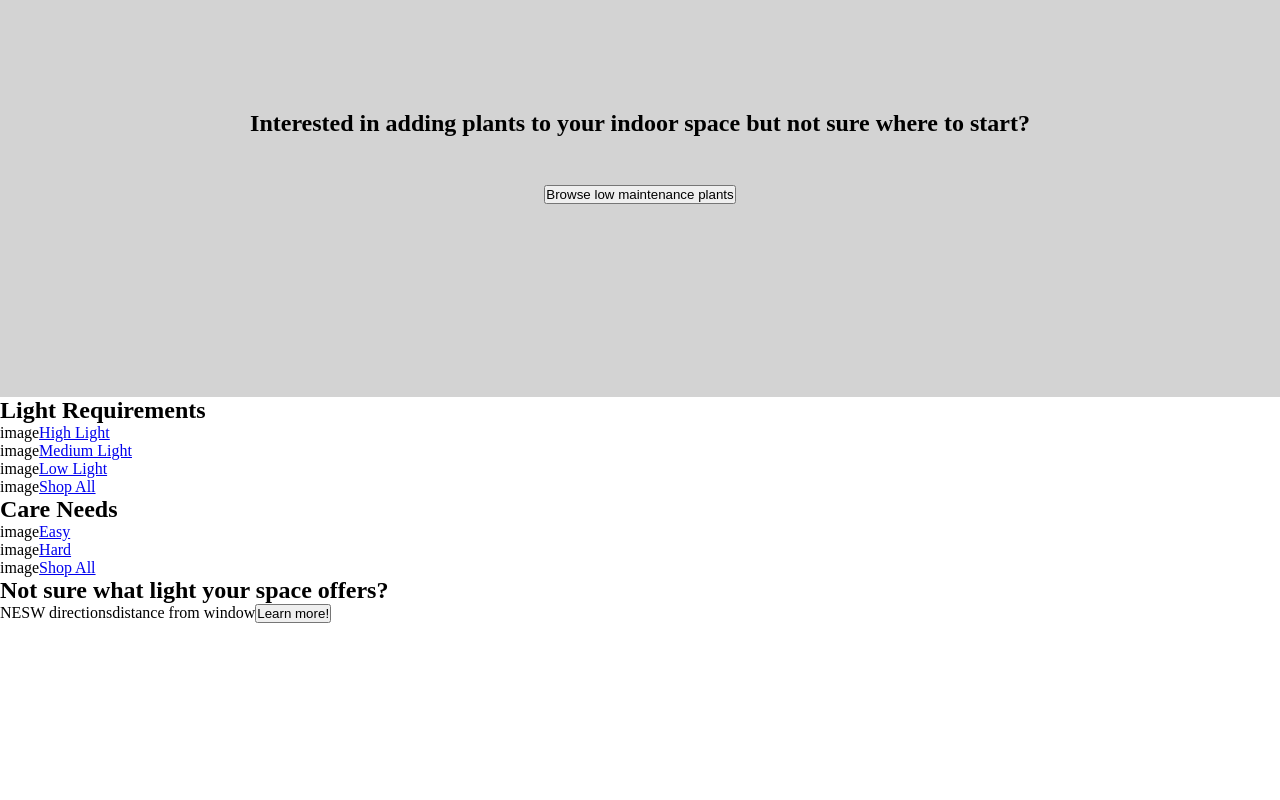
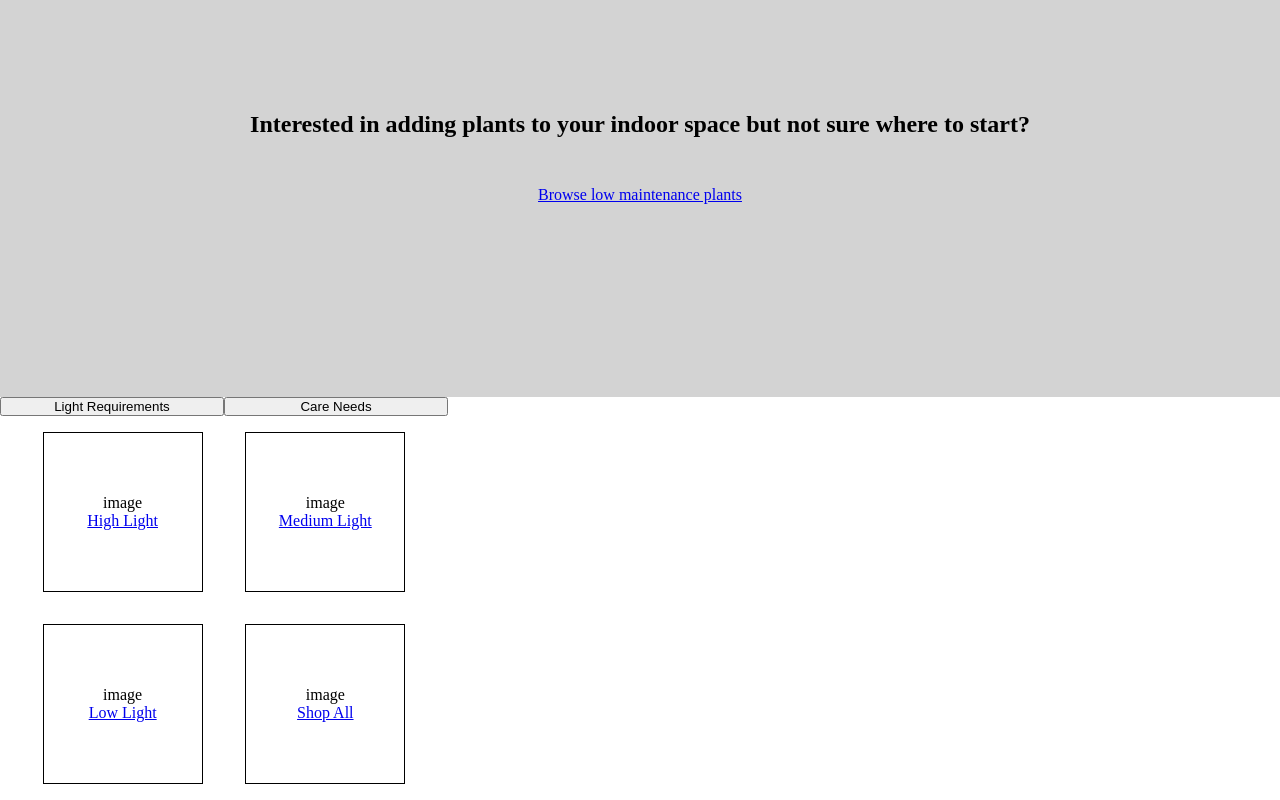
Before and after one commit to jennstirpe/ecommerce-exmpl, a React (Vite) app: page / in a window 1280 px wide. Shown: the part 297-1097 px from the top of the page. Before the commit the page ends 920 px from the top, so only its background shows below. Built offline with nearby package versions, Linux system fonts and the light colour scheme.

Commit message:
Added category section with basic content and structure

```diff
--- a/src/App.jsx
+++ b/src/App.jsx
@@ -1,7 +1,8 @@
 import GlobalStyles from "./components/Global";
 import Header from "./components/header/Header";
 import Banner from "./components/main/Banner";
-import { Link } from "react-router-dom";
+import Categories from "./components/main/Categories";
+
 
 function App() {
 
@@ -12,58 +13,12 @@ function App() {
 
       <main>
         <Banner />
+        <Categories />
       </main>
 
 
 
-      <section className="categories light">
-        <div>
-          <h2>Light Requirements</h2>
-          <div>
-            image
-            <Link className="nav-link" to="/">High Light</Link>
-          </div>
-          <div>
-            image
-            <Link className="nav-link" to="/">Medium Light</Link>
-          </div>
-          <div>
-            image
-            <Link className="nav-link" to="/">Low Light</Link>
-          </div>
-          <div>
-            image
-            <Link className="nav-link" to="/">Shop All</Link>
-          </div>
-        </div>
 
-        <div>
-          <h2>Care Needs</h2>
-          <div>
-            image
-            <Link className="nav-link" to="/">Easy</Link>
-          </div>
-          <div>
-            image
-            <Link className="nav-link" to="/">Hard</Link>
-          </div>
-          <div>
-            image
-            <Link className="nav-link" to="/">Shop All</Link>
-          </div>
-        </div>
-      </section>
-
-
-      <section className="featured">
-        <h2>Not sure what light your space offers?</h2>
-        <span>NESW directions</span><span>distance from window</span>
-        <button>Learn more!</button>
-      </section>
-
-      <section className="categories care">
-
-      </section>
     </>
   )
 }
--- a/src/components/main/Banner.jsx
+++ b/src/components/main/Banner.jsx
@@ -1,10 +1,11 @@
-import { StyledBanner } from "./styled/Banner.styled"
+import { StyledBanner } from "./styled/Banner.styled";
+import { Link } from "react-router-dom";
 
 export default function Banner() {
   return (
     <StyledBanner>
         <h2 className="banner-headline">Interested in adding plants to your indoor space but not sure where to start?</h2>
-        <button className="banner-link">Browse low maintenance plants</button>
+        <Link className="banner-link" to="/">Browse low maintenance plants</Link>
     </StyledBanner>
   )
 }
--- /dev/null
+++ b/src/components/main/Categories.jsx
@@ -0,0 +1,60 @@
+import { useState } from "react";
+import { StyledCategories } from "./styled/Categories.styled";
+import { Link } from "react-router-dom";
+
+export default function Categories() {
+  const [category, setCategory] = useState("light");
+
+  return (
+    <StyledCategories>
+      <div className="category-btns">
+        <button onClick={() => setCategory("light")} className="category-btn">Light Requirements</button>
+        <button onClick={() => setCategory("care")} className="category-btn">Care Needs</button>
+      </div>
+
+      {
+        category === "light" ? (
+          <div className="category">
+            <div className="category-option">
+              image
+              <Link className="nav-link" to="/">High Light</Link>
+            </div>
+            <div className="category-option">
+              image
+              <Link className="nav-link" to="/">Medium Light</Link>
+            </div>
+            <div className="category-option">
+              image
+              <Link className="nav-link" to="/">Low Light</Link>
+            </div>
+            <div className="category-option">
+              image
+              <Link className="nav-link" to="/">Shop All</Link>
+            </div>
+          </div>
+        ) : null
+      }
+
+      {
+        category === "care" ? (
+          <div className="category">
+            <div className="category-option">
+              image
+              <Link className="nav-link" to="/">Easy</Link>
+            </div>
+            <div className="category-option">
+              image
+              <Link className="nav-link" to="/">Hard</Link>
+            </div>
+            <div className="category-option">
+              image
+              <Link className="nav-link" to="/">Shop All</Link>
+            </div>
+          </div>
+        ) : null
+      }
+
+
+    </StyledCategories>
+  )
+}
--- /dev/null
+++ b/src/components/main/styled/Categories.styled.jsx
@@ -0,0 +1,32 @@
+import styled from "styled-components";
+
+export const StyledCategories = styled.section`
+    max-width: 28rem;
+    display: flex;
+    flex-direction: column;
+
+    .category-btns {
+
+        .category-btn {
+            width: 50%;
+        }
+    }
+
+    .category {
+        height: 24rem;
+        display: flex;
+        flex-wrap: wrap;
+        justify-content: space-evenly;
+        align-items: center;
+
+        .category-option {
+            border: 1px solid black;
+            height: 10rem;
+            width: 10rem;
+            display: flex;
+            flex-direction: column;
+            justify-content: center;
+            align-items: center;
+        }
+    }
+`;
```
